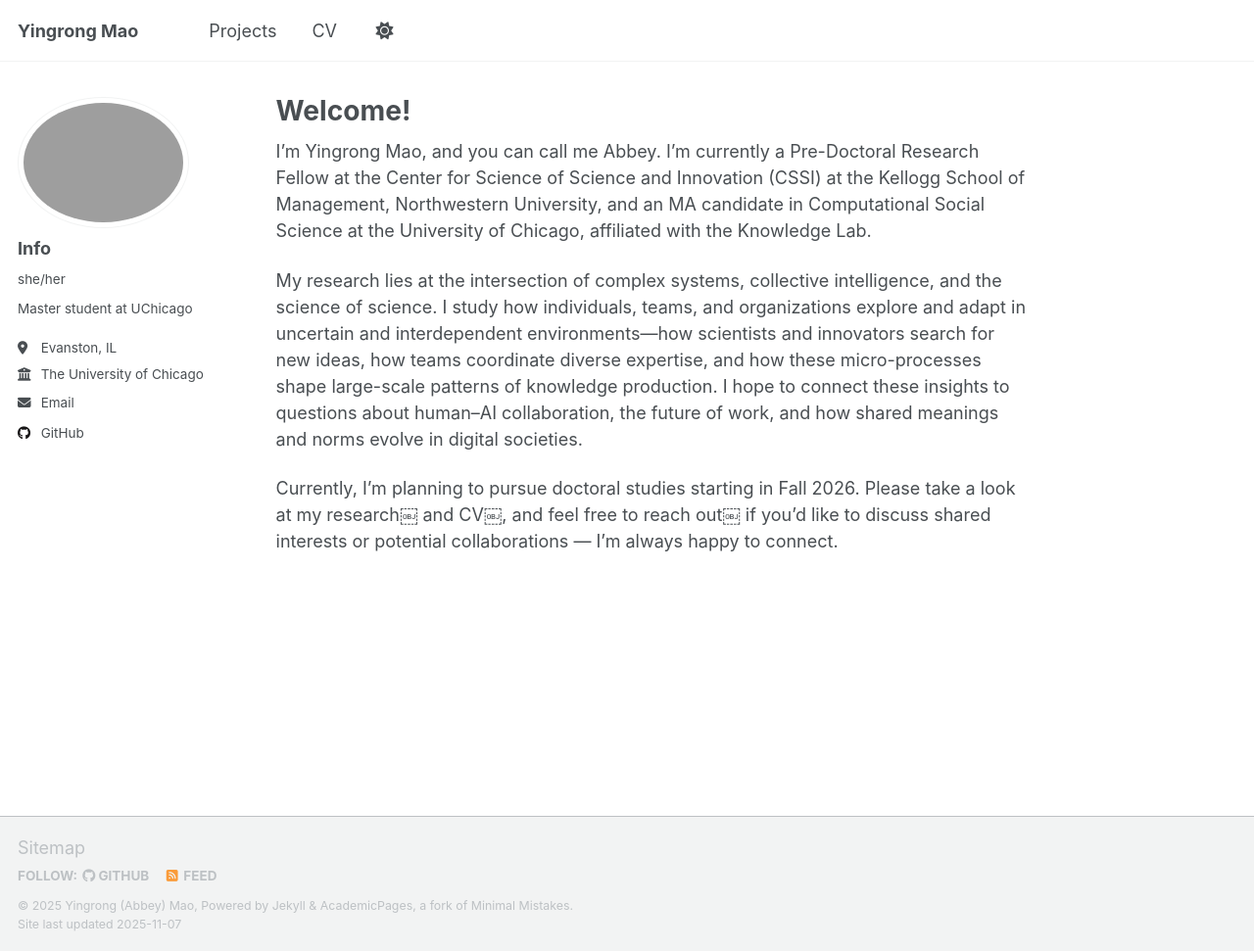
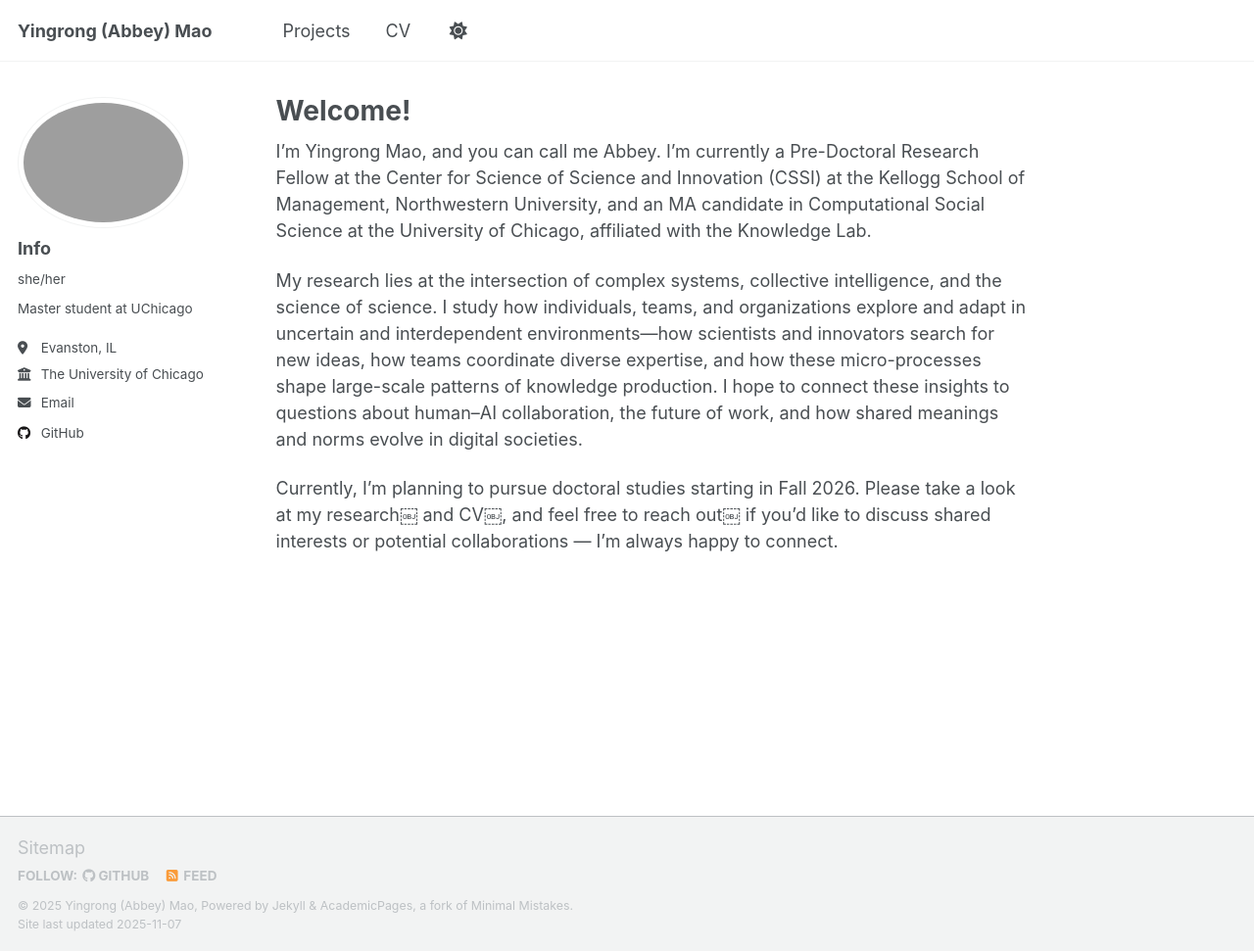
Before and after one commit to MaoYingrong/MaoYingrong.github.io, a Jekyll site: the page built from _pages/about.md, in a window 1280 px wide and 971 px high. Shown: the whole window at 98% size. Built offline with Jekyll 4.4.1, drawn with Linux system fonts in a browser that asks for light colours; a script that is not in the unit is left out.

Commit message:
Update site title in configuration file

```diff
--- a/_config.yml
+++ b/_config.yml
@@ -9,7 +9,7 @@
 # Basic Site Settings
 locale                   : "en-US"
 site_theme               : "default" # Currently available options are "default", "air"
-title                    : "Yingrong Mao"
+title                    : "Yingrong (Abbey) Mao"
 title_separator          : "-"
 name                     : &name "Yingrong (Abbey) Mao"
 description              : &description "Your Name's academic portfolio"   # Update this with a general description of your site, this is the default if not overridden by a page
```
